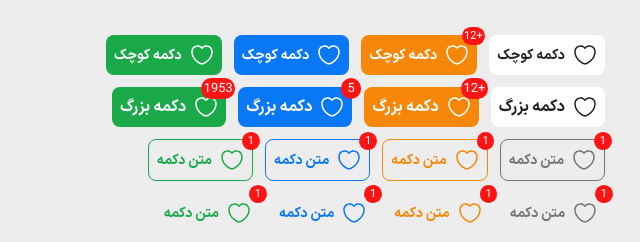
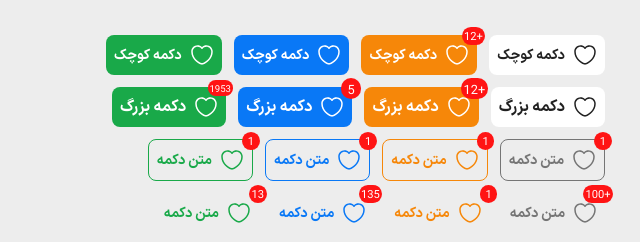
Before and after one commit to zeynabmvs/sepid-framework, a website: page teststyle.html in a window 1280 px wide. Shown: the top 242 px of the page, 640-1280 px from the left. Drawn offline with nearby package versions, Linux system fonts and the light colour scheme; files that its build step writes are made by us from their sources.

Commit message:
fix: badge style

```diff
--- a/assets/scss/globals/badge.scss
+++ b/assets/scss/globals/badge.scss
@@ -12,8 +12,20 @@
     border-radius: 0.8em;
     display: flex;
     justify-content: center;
-    align-items: center;
+    // align-items: center;
     font-size: 0.8em;
     padding: 0.2em;
     font-weight: 400;
 }
+
+.badge-sm {
+    font-size: 0.6em;
+}
+
+.badge-md {
+    font-size: 0.7em;
+}
+
+.badge-lg {
+    font-size: 0.8em;
+}
--- a/teststyle.html
+++ b/teststyle.html
@@ -78,7 +78,7 @@
                 دکمه بزرگ
             </button>
             <button class="btn btn-success btn-lg position-relative flex flex-ai-c btn-gap">
-                <div class="badge">1953</div>
+                <div class="badge badge-sm">1953</div>
                 <svg width="24" height="24" viewBox="0 0 24 24" fill="none" xmlns="http://www.w3.org/2000/svg" class="icon-white">
                     <path d="M12 21.65C11.69 21.65 11.39 21.61 11.14 21.52C7.32 20.21 1.25 15.56 1.25 8.68998C1.25 5.18998 4.08 2.34998 7.56 2.34998C9.25 2.34998 10.83 3.00998 12 4.18998C13.17 3.00998 14.75 2.34998 16.44 2.34998C19.92 2.34998 22.75 5.19998 22.75 8.68998C22.75 15.57 16.68 20.21 12.86 21.52C12.61 21.61 12.31 21.65 12 21.65ZM7.56 3.84998C4.91 3.84998 2.75 6.01998 2.75 8.68998C2.75 15.52 9.32 19.32 11.63 20.11C11.81 20.17 12.2 20.17 12.38 20.11C14.68 19.32 21.26 15.53 21.26 8.68998C21.26 6.01998 19.1 3.84998 16.45 3.84998C14.93 3.84998 13.52 4.55998 12.61 5.78998C12.33 6.16998 11.69 6.16998 11.41 5.78998C10.48 4.54998 9.08 3.84998 7.56 3.84998Z" fill="#292D32"/>
                 </svg>
@@ -122,7 +122,7 @@
 
         <div class="flex-inline flex-w flex-d-r">
             <button class="btn btn-link position-relative flex flex-ai-c btn-gap">
-                <div class="badge">1</div>
+                <div class="badge">+100</div>
                 <svg width="24" height="24" viewBox="0 0 24 24" fill="none" xmlns="http://www.w3.org/2000/svg" class="icon-gray-darker">
                     <path d="M12 21.65C11.69 21.65 11.39 21.61 11.14 21.52C7.32 20.21 1.25 15.56 1.25 8.68998C1.25 5.18998 4.08 2.34998 7.56 2.34998C9.25 2.34998 10.83 3.00998 12 4.18998C13.17 3.00998 14.75 2.34998 16.44 2.34998C19.92 2.34998 22.75 5.19998 22.75 8.68998C22.75 15.57 16.68 20.21 12.86 21.52C12.61 21.61 12.31 21.65 12 21.65ZM7.56 3.84998C4.91 3.84998 2.75 6.01998 2.75 8.68998C2.75 15.52 9.32 19.32 11.63 20.11C11.81 20.17 12.2 20.17 12.38 20.11C14.68 19.32 21.26 15.53 21.26 8.68998C21.26 6.01998 19.1 3.84998 16.45 3.84998C14.93 3.84998 13.52 4.55998 12.61 5.78998C12.33 6.16998 11.69 6.16998 11.41 5.78998C10.48 4.54998 9.08 3.84998 7.56 3.84998Z" fill="#292D32"/>
                 </svg>
@@ -138,7 +138,7 @@
             </button>
 
             <button class="btn btn-link-secondary position-relative flex flex-ai-c btn-gap">
-                <div class="badge">1</div>
+                <div class="badge">135</div>
                 <svg width="24" height="24" viewBox="0 0 24 24" fill="none" xmlns="http://www.w3.org/2000/svg" class="icon-secondary">
                     <path d="M12 21.65C11.69 21.65 11.39 21.61 11.14 21.52C7.32 20.21 1.25 15.56 1.25 8.68998C1.25 5.18998 4.08 2.34998 7.56 2.34998C9.25 2.34998 10.83 3.00998 12 4.18998C13.17 3.00998 14.75 2.34998 16.44 2.34998C19.92 2.34998 22.75 5.19998 22.75 8.68998C22.75 15.57 16.68 20.21 12.86 21.52C12.61 21.61 12.31 21.65 12 21.65ZM7.56 3.84998C4.91 3.84998 2.75 6.01998 2.75 8.68998C2.75 15.52 9.32 19.32 11.63 20.11C11.81 20.17 12.2 20.17 12.38 20.11C14.68 19.32 21.26 15.53 21.26 8.68998C21.26 6.01998 19.1 3.84998 16.45 3.84998C14.93 3.84998 13.52 4.55998 12.61 5.78998C12.33 6.16998 11.69 6.16998 11.41 5.78998C10.48 4.54998 9.08 3.84998 7.56 3.84998Z" fill="#292D32"/>
                 </svg>
@@ -146,7 +146,7 @@
             </button>
 
             <button class="btn btn-link-success position-relative flex flex-ai-c btn-gap">
-                <div class="badge">1</div>
+                <div class="badge">13</div>
                 <svg width="24" height="24" viewBox="0 0 24 24" fill="none" xmlns="http://www.w3.org/2000/svg" class="icon-success">
                     <path d="M12 21.65C11.69 21.65 11.39 21.61 11.14 21.52C7.32 20.21 1.25 15.56 1.25 8.68998C1.25 5.18998 4.08 2.34998 7.56 2.34998C9.25 2.34998 10.83 3.00998 12 4.18998C13.17 3.00998 14.75 2.34998 16.44 2.34998C19.92 2.34998 22.75 5.19998 22.75 8.68998C22.75 15.57 16.68 20.21 12.86 21.52C12.61 21.61 12.31 21.65 12 21.65ZM7.56 3.84998C4.91 3.84998 2.75 6.01998 2.75 8.68998C2.75 15.52 9.32 19.32 11.63 20.11C11.81 20.17 12.2 20.17 12.38 20.11C14.68 19.32 21.26 15.53 21.26 8.68998C21.26 6.01998 19.1 3.84998 16.45 3.84998C14.93 3.84998 13.52 4.55998 12.61 5.78998C12.33 6.16998 11.69 6.16998 11.41 5.78998C10.48 4.54998 9.08 3.84998 7.56 3.84998Z" fill="#292D32"/>
                 </svg>
```
